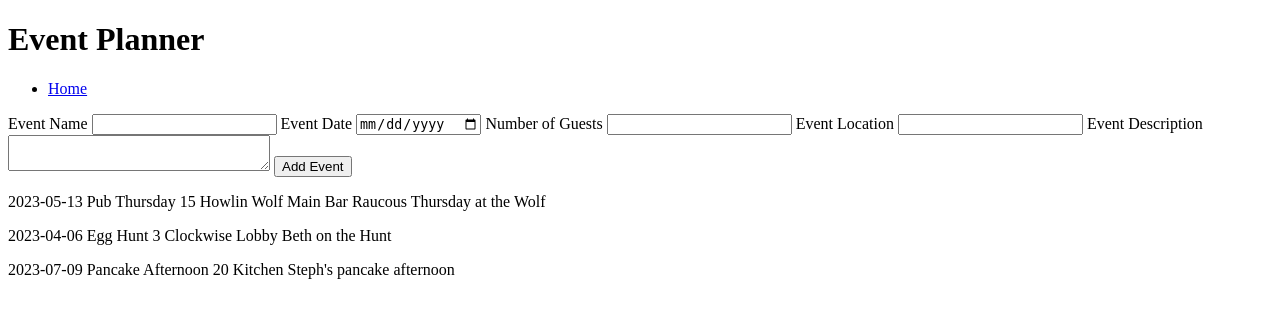
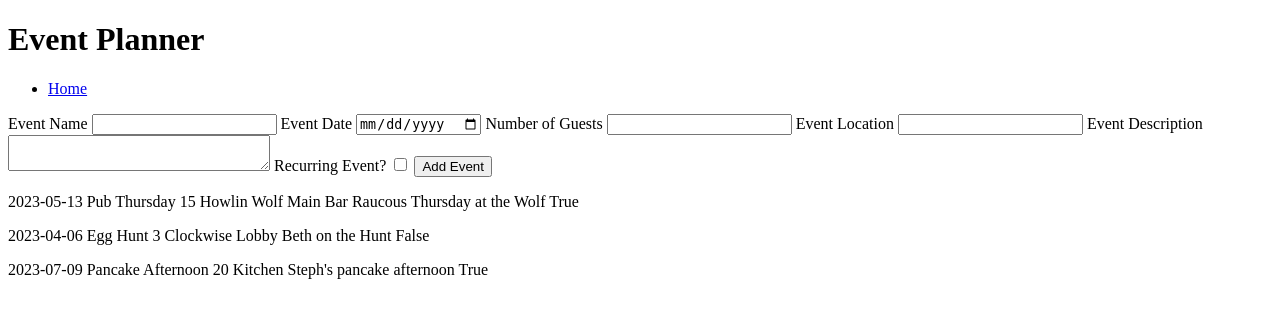
Before and after one commit to Cooper-Higgins/week_3_day_4_lab, a Flask app: page /events in a window 1280 px wide. Shown: the top 318 px of the page. Run offline with Flask 3, Linux system fonts and the light colour scheme.

Commit message:
Checkbox and datetime extension

```diff
--- a/controllers/controller.py
+++ b/controllers/controller.py
@@ -14,7 +14,8 @@ def add_event():
     guest_num = request.form['guest_num']
     room_location = request.form['event_location']
     description = request.form['description']
-    new_event = Event(event_name, date, guest_num, room_location, description)
+    recurring = "recurring" in request.form
+    new_event = Event(event_name, date, guest_num, room_location, description, recurring)
     add_new_event(new_event)
 
     return render_template('index.html', event_list=events)
--- a/models/event.py
+++ b/models/event.py
@@ -1,8 +1,9 @@
 class Event():
 
-    def __init__(self, event_name, date, guest_num, room_location, description):
+    def __init__(self, event_name, date, guest_num, room_location, description, recurring):
         self.event_name = event_name
         self.date = date
         self.guest_num = guest_num
         self.room_location = room_location
         self.description = description
+        self.recurring = recurring
--- a/models/event_planner.py
+++ b/models/event_planner.py
@@ -1,9 +1,9 @@
 from models.event import *
 import datetime
 
-event1 = Event("Pub Thursday", datetime.date(2023, 5, 13), 15, "Howlin Wolf Main Bar", "Raucous Thursday at the Wolf")
-event2 = Event("Egg Hunt", datetime.date(2023, 4, 6), 3, "Clockwise Lobby", "Beth on the Hunt")
-event3 = Event("Pancake Afternoon", datetime.date(2023, 7, 9), 20, "Kitchen", "Steph's pancake afternoon")
+event1 = Event("Pub Thursday", datetime.date(2023, 5, 13), 15, "Howlin Wolf Main Bar", "Raucous Thursday at the Wolf", True)
+event2 = Event("Egg Hunt", datetime.date(2023, 4, 6), 3, "Clockwise Lobby", "Beth on the Hunt", False)
+event3 = Event("Pancake Afternoon", datetime.date(2023, 7, 9), 20, "Kitchen", "Steph's pancake afternoon", True)
 events = [event1, event2, event3]
 
 def add_new_event(event):
--- a/templates/index.html
+++ b/templates/index.html
@@ -12,12 +12,14 @@
     <input type="text" name="event_location" id="event_location">
     <label for="description">Event Description</label>
     <textarea name="description" id="description" rows="2" cols="30"></textarea>
+    <label for="recurring">Recurring Event?</label>
+    <input type="checkbox" name="recurring" id="recurring">
     <input type="submit" value="Add Event">
 </form>
 
     {% for event in event_list %}
     <p>
-        {{ event.date }} {{ event.event_name }} {{ event.guest_num }} {{ event.room_location }} {{ event.description }}
+        {{ event.date }} {{ event.event_name }} {{ event.guest_num }} {{ event.room_location }} {{ event.description }} {{ event.recurring}}
     </p>
 {% endfor %}
 {% endblock %}
```
